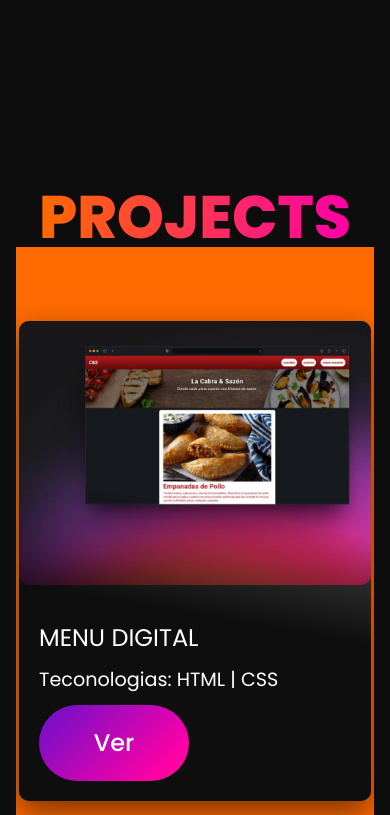
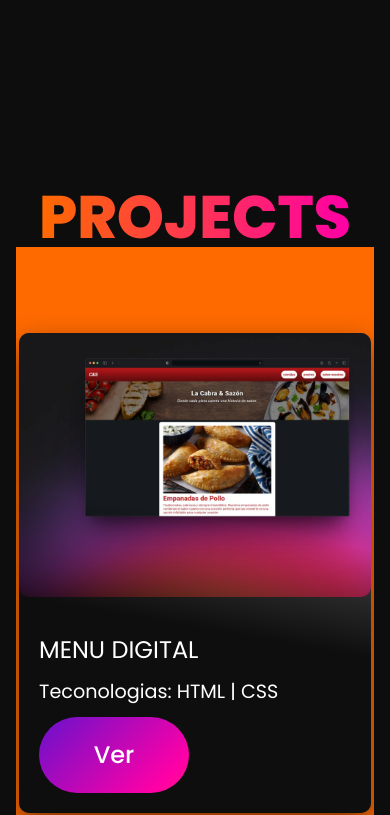
Before and after one commit to facuuurz/Portafolio-Facundo-Ramirez, a website: page index.html in a window 390 px wide. Shown: the part 677-1492 px from the top of the page. Drawn offline with nearby package versions, Linux system fonts and the light colour scheme.

Commit message:
test mt in swiper-pagination

```diff
--- a/src/css/swiper.css
+++ b/src/css/swiper.css
@@ -78,7 +78,7 @@ background: linear-gradient(10deg, rgba(0, 0, 0, 0.78) 17%, rgba(255, 255, 255,
         display: flex;
         align-items: center;
         background-color: #ff6a00;
-        height: calc(100vh - 13.5rem);
+        height: calc(100vh - 12rem);
     }
 
     .swiper-wrapper{
```
